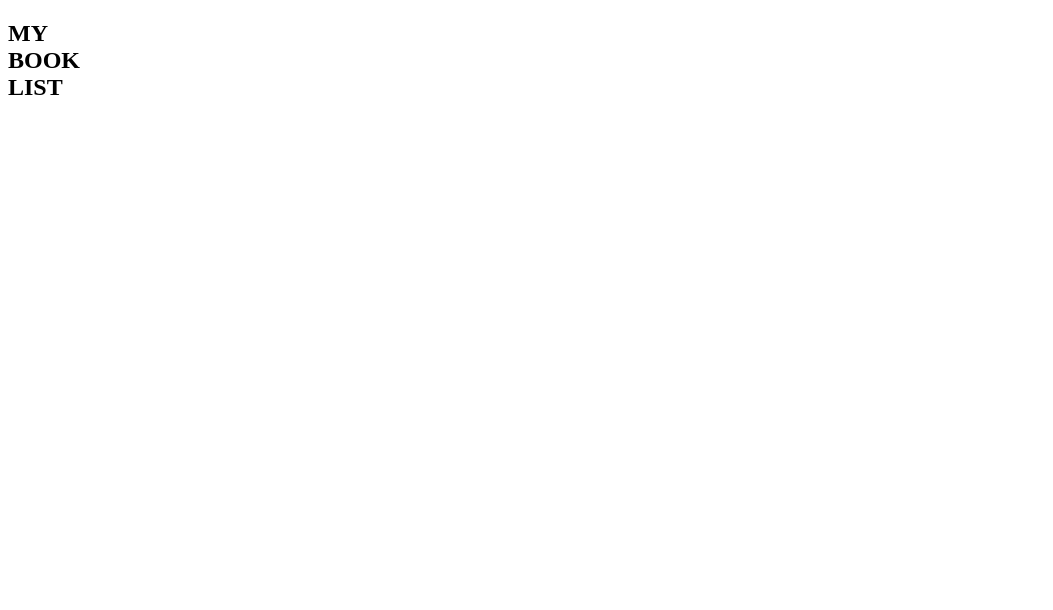
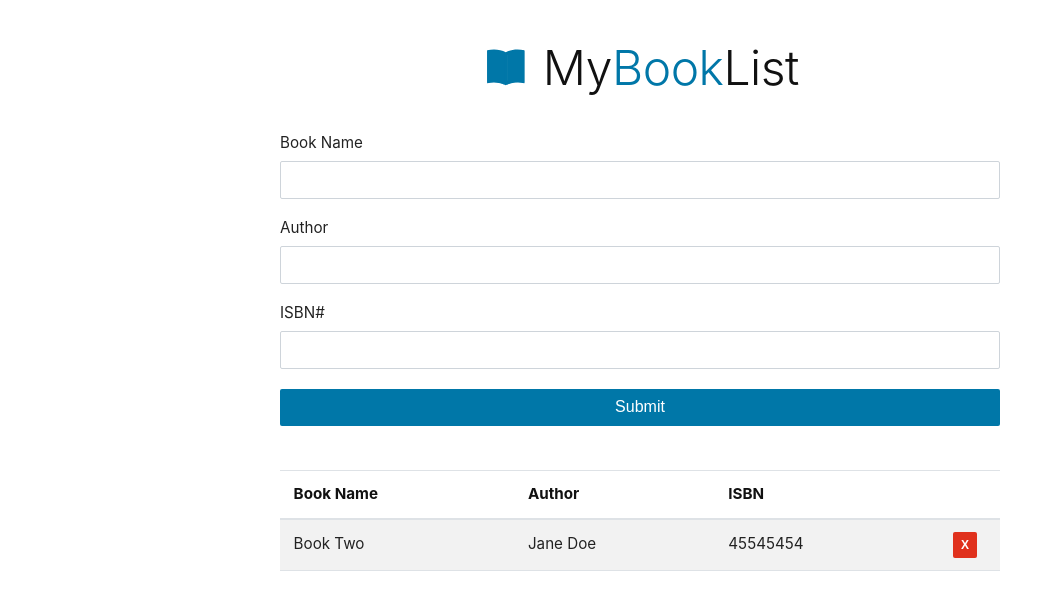
Before and after one commit to mehedi6463/mybooklist, a plain HTML site: page index.html in a window 1280 px wide. Shown: the whole page, without its empty margins (0-1053 px from the left). Drawn offline with Linux system fonts and the light colour scheme.

Commit message:
add css style

```diff
--- a/app.js
+++ b/app.js
@@ -0,0 +1 @@
+// alert("hi");
--- a/index.html
+++ b/index.html
@@ -1,16 +1,66 @@
 <!DOCTYPE html>
 <html lang="en">
 <head>
-    <meta charset="UTF-8">
-    <meta name="viewport" content="width=device-width, initial-scale=1.0">
-    <title>My Book List</title>
+  <meta charset="UTF-8">
+  <meta name="viewport" content="width=device-width, initial-scale=1.0">
+  <title>MyBookList</title>
+  <link rel="stylesheet" href="style.css">
 </head>
 <body>
-    <nav>
-        <div>
-            <div id="logo"></div>
-            <div id="title"><h2>MY <section id="titlemiddle">BOOK</section> LIST</h2></div>
-        </div>
-    </nav>
+  <div class="container">
+    <!-- Header / Logo -->
+    <header class="app-header">
+      <svg class="book-icon" viewBox="0 0 24 24" fill="currentColor" aria-hidden="true">
+        <path d="M12 4.5C9.5 3.1 6.2 2.8 3 3.5v16c3.2-.7 6.5-.4 9 1 2.5-1.4 5.8-1.7 9-1v-16c-3.2-.7-6.5-.4-9 1zm-1 13.8c-2.1-.9-4.5-1.1-6.5-.7V5.1c2-.4 4.4-.2 6.5.7v12.5zm8.5-.7c-2-.4-4.4-.2-6.5.7V5.8c2.1-.9 4.5-1.1 6.5-.7v12.5z"/>
+        <!-- Solid fill variant matching the icon style -->
+        <path d="M11.3 4.8C9.1 3.5 6.1 3.2 3 3.8v15.4c3.1-.6 6.1-.3 8.3 1V4.8zm1.4 0v15.4c2.2-1.3 5.2-1.6 8.3-1V3.8c-3.1-.6-6.1-.3-8.3 1z"/>
+      </svg>
+      <h1>My<span class="highlight">Book</span>List</h1>
+    </header>
 
-</body
+    <!-- Book Entry Form -->
+    <form id="book-form">
+      <div class="form-group">
+        <label for="bookName">Book Name</label>
+        <input type="text" id="bookName" class="form-control">
+      </div>
+
+      <div class="form-group">
+        <label for="author">Author</label>
+        <input type="text" id="author" class="form-control">
+      </div>
+
+      <div class="form-group">
+        <label for="isbn">ISBN#</label>
+        <input type="text" id="isbn" class="form-control">
+      </div>
+
+      <button type="submit" class="btn-submit">Submit</button>
+    </form>
+
+    <!-- Book List Table -->
+    <table class="book-table">
+      <thead>
+        <tr>
+          <th>Book Name</th>
+          <th>Author</th>
+          <th>ISBN</th>
+          <th></th>
+        </tr>
+      </thead>
+      <tbody id="book-list">
+        <tr>
+          <td>Book Two</td>
+          <td>Jane Doe</td>
+          <td>45545454</td>
+          <td class="action-cell">
+            <button type="button" class="btn-delete" aria-label="Delete book">X</button>
+          </td>
+        </tr>
+      </tbody>
+    </table>
+  </div>
+
+  <script src="app.js"></script>
+</body>
+</html>
--- a/style.css
+++ b/style.css
@@ -0,0 +1,152 @@
+* {
+  box-sizing: border-box;
+  margin: 0;
+  padding: 0;
+}
+
+body {
+  font-family: -apple-system, BlinkMacSystemFont, "Segoe UI", Roboto, "Helvetica Neue", Arial, sans-serif;
+  color: #222;
+  background-color: #fff;
+  line-height: 1.5;
+  padding: 2rem 1rem;
+}
+
+.container {
+  max-width: 720px;
+  margin: 0 auto;
+}
+
+/* Header & Title */
+.app-header {
+  display: flex;
+  align-items: center;
+  justify-content: center;
+  gap: 0.75rem;
+  margin-bottom: 1.75rem;
+}
+
+.book-icon {
+  width: 3.1rem;
+  height: 3.1rem;
+  color: #0077a8;
+}
+
+.app-header h1 {
+  font-size: 3rem;
+  font-weight: 300;
+  letter-spacing: -0.5px;
+  color: #111;
+}
+
+.app-header .highlight {
+  color: #0077a8;
+}
+
+/* Form Elements */
+.form-group {
+  margin-bottom: 1.1rem;
+}
+
+.form-group label {
+  display: block;
+  font-size: 0.95rem;
+  color: #222;
+  margin-bottom: 0.4rem;
+}
+
+.form-control {
+  width: 100%;
+  height: 38px;
+  padding: 0.45rem 0.75rem;
+  font-size: 1rem;
+  color: #333;
+  background-color: #fff;
+  border: 1px solid #ced4da;
+  border-radius: 2px;
+  transition: border-color 0.15s ease-in-out, box-shadow 0.15s ease-in-out;
+}
+
+.form-control:focus {
+  outline: none;
+  border-color: #0077a8;
+  box-shadow: 0 0 0 2px rgba(0, 119, 168, 0.2);
+}
+
+.btn-submit {
+  display: block;
+  width: 100%;
+  padding: 0.6rem 1rem;
+  margin-top: 1.25rem;
+  font-size: 1rem;
+  color: #fff;
+  background-color: #0077a8;
+  border: none;
+  border-radius: 2px;
+  cursor: pointer;
+  transition: background-color 0.15s ease-in-out;
+}
+
+.btn-submit:hover {
+  background-color: #005f87;
+}
+
+/* Table Styling */
+.book-table {
+  width: 100%;
+  margin-top: 2.75rem;
+  border-collapse: collapse;
+  text-align: left;
+  font-size: 0.95rem;
+}
+
+.book-table thead tr {
+  border-top: 1px solid #dee2e6;
+  border-bottom: 2px solid #dee2e6;
+}
+
+.book-table th {
+  padding: 0.75rem 0.85rem;
+  font-weight: 700;
+  color: #111;
+}
+
+.book-table tbody tr {
+  border-bottom: 1px solid #dee2e6;
+}
+
+.book-table tbody tr:nth-of-type(odd) {
+  background-color: #f2f2f2;
+}
+
+.book-table td {
+  padding: 0.75rem 0.85rem;
+  color: #222;
+  vertical-align: middle;
+}
+
+.action-cell {
+  text-align: center;
+  width: 70px;
+}
+
+.btn-delete {
+  background-color: #e0311d;
+  color: #fff;
+  border: none;
+  border-radius: 2px;
+  width: 24px;
+  height: 26px;
+  font-size: 0.75rem;
+  font-weight: 600;
+  line-height: 1;
+  cursor: pointer;
+  display: inline-flex;
+  align-items: center;
+  justify-content: center;
+  transition: background-color 0.15s ease-in-out;
+}
+
+.btn-delete:hover {
+  background-color: #c22615;
+}
```
Also changed, not shown: img/logo.png (added).
